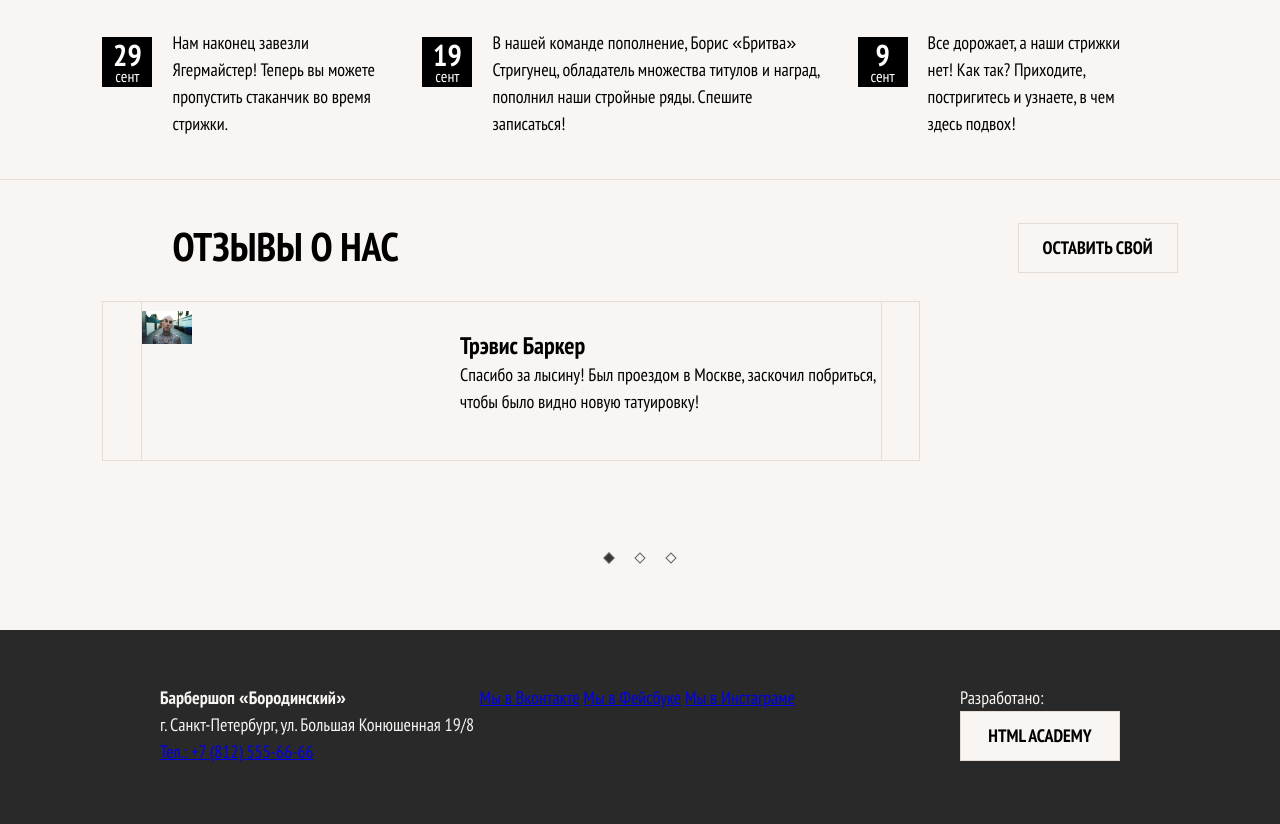
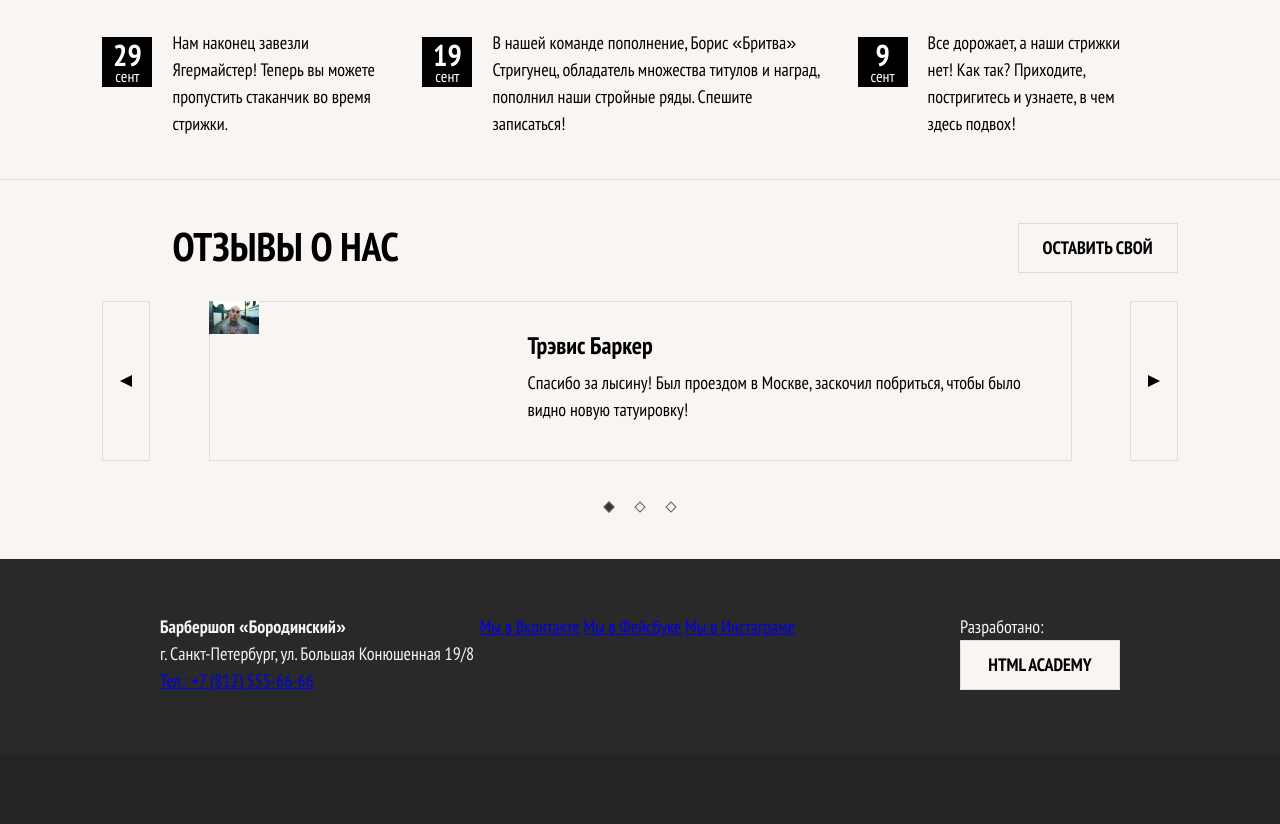
Before and after one commit to GalGrigoryeva/Barbershop-adaptive, a website: page index.html in a window 1280 px wide. Shown: the part 1467-2291 px from the top of the page. After the commit the page ends 2220 px from the top, so only its background shows below. Drawn offline with Linux system fonts and the light colour scheme; files that its build step writes are made by us from their sources.

Commit message:
Update style.css

```diff
--- a/css/style.css
+++ b/css/style.css
@@ -1059,6 +1059,7 @@ table {
   margin: 0;
 }
 .reviews__author-name {
+  display: block;
   margin-bottom: 12px;
   font-weight: bold;
   font-size: 24px;
@@ -1070,8 +1071,6 @@ table {
   top: 9px;
 }
 .reviews__toggles {
-  left: 0;
-  right: 0;
   bottom: 18px;
   background-color: #f8f5f2;
 }
@@ -1098,6 +1097,10 @@ table {
   .reviews__next {
     display: none;
   }
+  .reviews__toggles {
+    left: 0;
+    right: 0;
+  }
 }
 @media (min-width: 768px) {
   .reviews {
@@ -1123,55 +1126,113 @@ table {
     display: flex;
     flex-wrap: nowrap;
     justify-content: space-between;
-    width: auto;
+    width: 100%;
+    min-height: 160px;
   }
   .reviews__item {
-    width: 70.3%;
-    /* 540 / 768 ~= 70.3% */
-    height: 118px;
+    width: 100%;
     margin: 0;
     padding-left: 138px;
     padding-top: 30px;
     padding-bottom: 10px;
+    padding-right: 45px;
     border: 1px solid #e5ddd5;
+    border-left: none;
+    border-right: none;
     order: 2;
+  }
+  .reviews__author-foto {
+    left: 30px;
+    top: 37px;
+  }
+  .reviews__author-name {
+    margin-bottom: 10px;
   }
   .reviews__prev,
   .reviews__next {
-    width: 48px;
+    min-width: 48px;
+    padding: 0;
     font-size: 0;
     border: 1px solid #e5ddd5;
     background-color: #f8f5f2;
     outline: none;
   }
+  .reviews__prev::after,
+  .reviews__next::after {
+    content: "";
+    width: 0;
+    height: 0;
+    border: 12px solid transparent;
+  }
+  .reviews__prev:hover,
+  .reviews__next:hover {
+    border-color: #d5c9bd;
+  }
+  .reviews__prev:active,
+  .reviews__next:active {
+    background-color: #d5c9bd;
+  }
   .reviews__prev {
-    border-right: none;
     order: 1;
   }
+  .reviews__prev::after {
+    margin-left: -12px;
+    border-top: 6px solid transparent;
+    border-right: 12px solid #000000;
+    border-bottom: 6px solid transparent;
+  }
+  .reviews__prev:active::after {
+    border-right: 12px solid #958c84;
+  }
   .reviews__next {
-    border-left: none;
     order: 3;
   }
-  .reviews__toggles {
-    display: inline-block;
-    bottom: -5px;
+  .reviews__next::after {
+    margin-right: -12px;
+    border-top: 6px solid transparent;
+    border-left: 12px solid #000000;
+    border-bottom: 6px solid transparent;
+  }
+  .reviews__next:active::after {
+    border-left: 12px solid #958c84;
+  }
+  .slider__toggles {
+    position: static;
+    margin-left: auto;
+    margin-right: auto;
+    margin-top: -5px;
     padding-left: 26px;
     padding-right: 26px;
-    text-align: center;
+    background-color: #f8f5f2;
+    z-index: 2;
   }
 }
 @media (min-width: 1200px) {
+  .reviews {
+    padding-bottom: 0;
+  }
   .reviews__wrapper {
     padding-bottom: 98px;
   }
   .reviews__title {
     margin-left: 70px;
   }
-  .reviews__list {
-    width: 818px;
+  .reviews__item {
+    width: 498px;
+    padding-left: 318px;
+    border: 1px solid #e5ddd5;
   }
-  .reviews__item {
-    padding-left: 318px;
+  .reviews__author-foto {
+    left: -1px;
+    top: -1px;
+  }
+  .slider__toggles {
+    position: absolute;
+    bottom: 46px;
+    width: 100%;
+    margin-left: auto;
+    margin-right: auto;
+    padding: 0;
   }
 }
 .stats {
```
